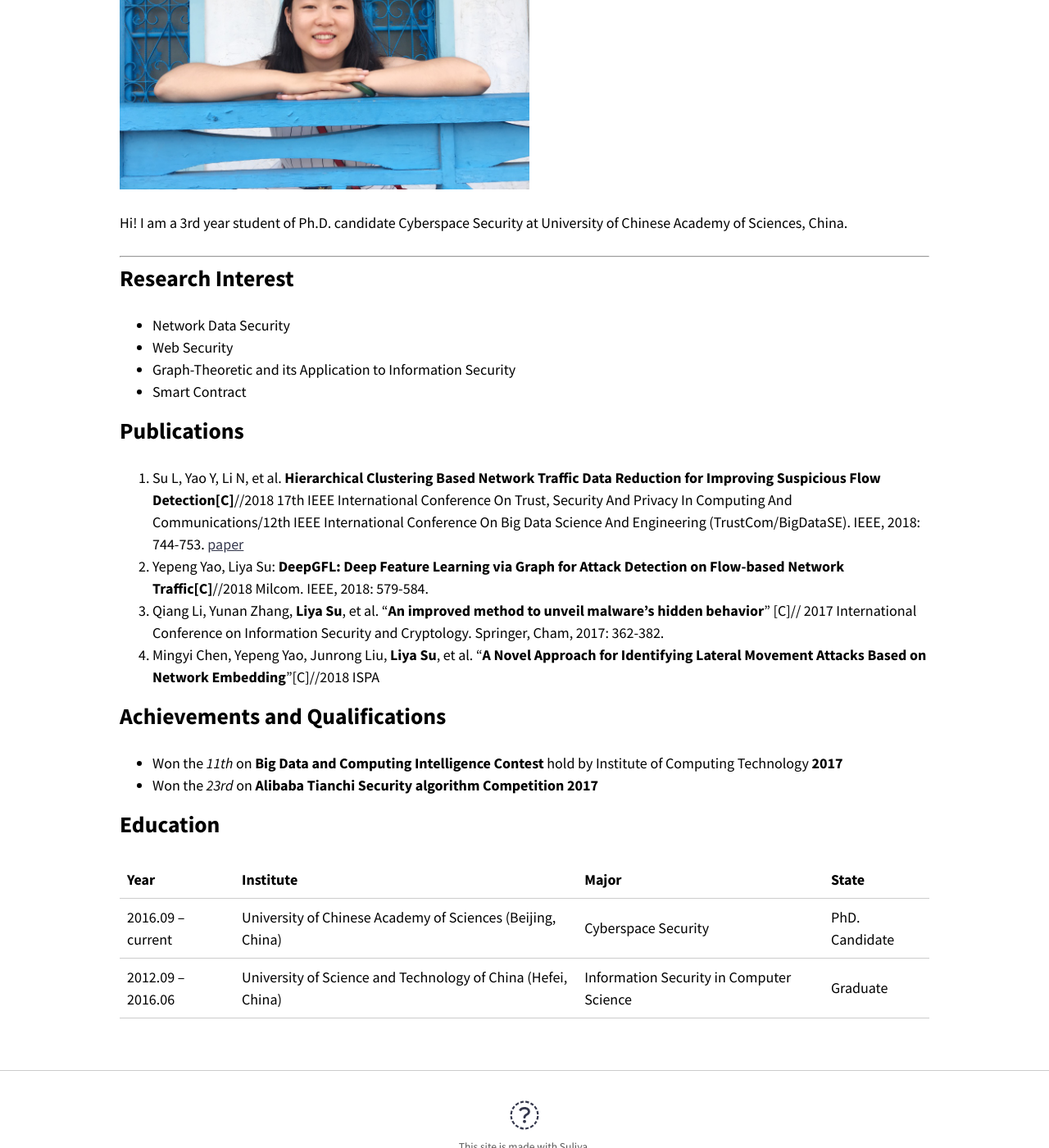
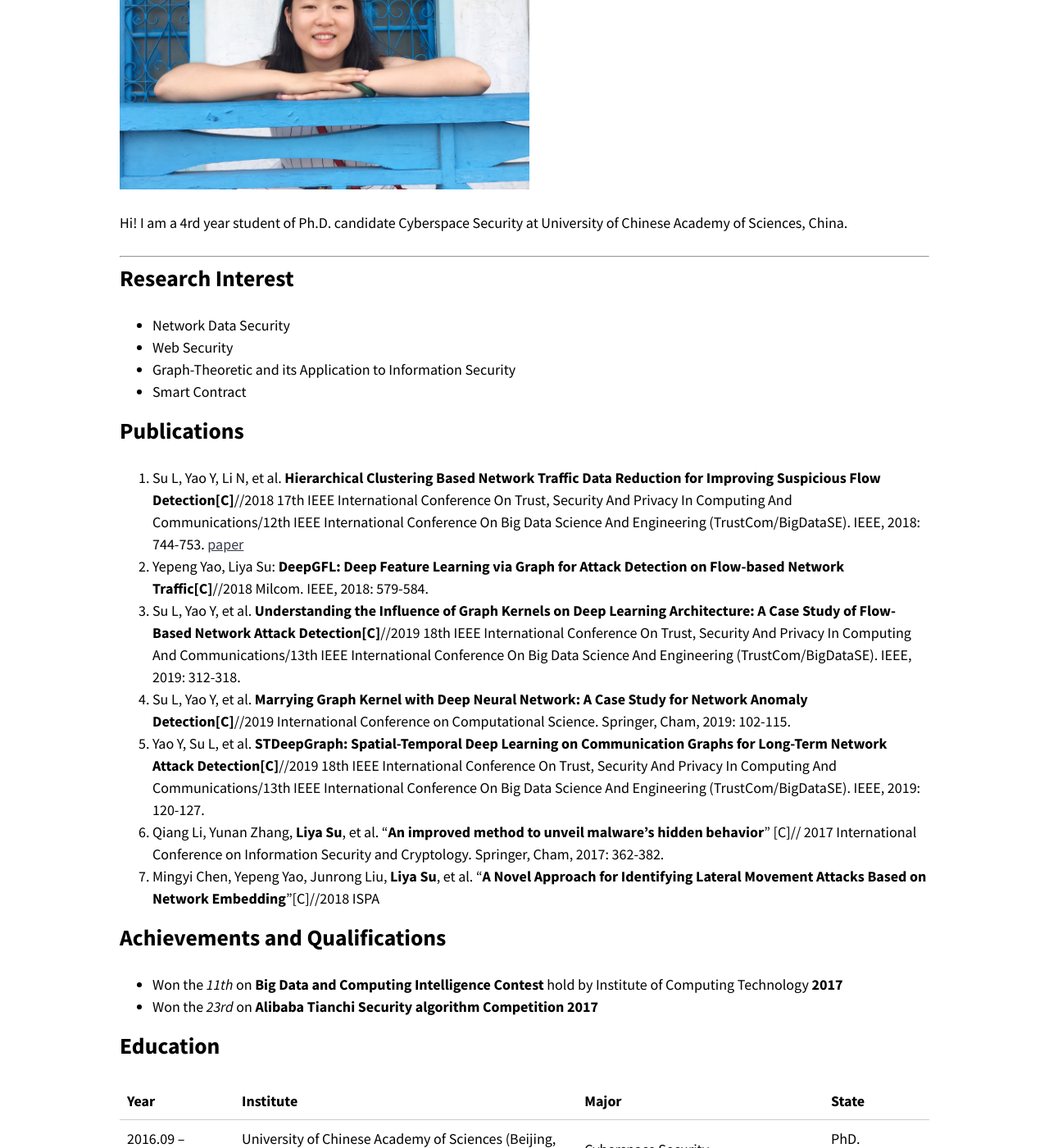
Before and after one commit to serea/serea_old.github.io, a Jekyll site: the page built from cv.md, in a window 1280 px wide and 1400 px high, scrolled down 664 px. Shown: the whole window at 82% size. Built offline with Jekyll 4.4.1, drawn with Linux system fonts in a browser that asks for light colours; nearby versions of some CDN libraries.

Commit message:
wirte readme

```diff
--- a/cv.md
+++ b/cv.md
@@ -11,7 +11,7 @@ entries_layout: grid
 
 <img class="profile-picture" src="/images/sly.jpg" width="500" hegiht="313" >
 
-Hi! I am a 3rd year student of Ph.D. candidate Cyberspace Security at University of Chinese Academy of Sciences, China.
+Hi! I am a 4rd year student of Ph.D. candidate Cyberspace Security at University of Chinese Academy of Sciences, China.
 
 ---
 
@@ -26,8 +26,12 @@ Hi! I am a 3rd year student of Ph.D. candidate Cyberspace Security at University
 
 1. Su L, Yao Y, Li N, et al. **Hierarchical Clustering Based Network Traffic Data Reduction for Improving Suspicious Flow Detection[C]**//2018 17th IEEE International Conference On Trust, Security And Privacy In Computing And Communications/12th IEEE International Conference On Big Data Science And Engineering (TrustCom/BigDataSE). IEEE, 2018: 744-753. [paper](https://ieeexplore.ieee.org/abstract/document/8455976/)
 2. Yepeng Yao, Liya Su: **DeepGFL: Deep Feature Learning via Graph for Attack Detection on Flow-based Network Traffic[C]**//2018 Milcom. IEEE, 2018: 579-584.
-3. Qiang Li, Yunan Zhang, **Liya Su**, et al. “**An improved method to unveil malware's hidden behavior**” [C]// 2017 International Conference on Information Security and Cryptology. Springer, Cham, 2017: 362-382.
-4. Mingyi Chen, Yepeng Yao, Junrong Liu, **Liya Su**, et al. “**A Novel Approach for Identifying Lateral Movement Attacks Based on Network Embedding**”[C]//2018 ISPA
+3. Su L, Yao Y, et al. **Understanding the Influence of Graph Kernels on Deep Learning Architecture: A Case Study of Flow-Based Network Attack Detection[C]**//2019 18th IEEE International Conference On Trust, Security And Privacy In Computing And Communications/13th IEEE International Conference On Big Data Science And Engineering (TrustCom/BigDataSE). IEEE, 2019: 312-318.
+4. Su L, Yao Y, et al. **Marrying Graph Kernel with Deep Neural Network: A Case Study for Network Anomaly Detection[C]**//2019 International Conference on Computational Science. Springer, Cham, 2019: 102-115.
+5. Yao Y, Su L, et al. **STDeepGraph: Spatial-Temporal Deep Learning on Communication Graphs for Long-Term Network Attack Detection[C]**//2019 18th IEEE International Conference On Trust, Security And Privacy In Computing And Communications/13th IEEE International Conference On Big Data Science And Engineering (TrustCom/BigDataSE). IEEE, 2019: 120-127.
+6. Qiang Li, Yunan Zhang, **Liya Su**, et al. “**An improved method to unveil malware's hidden behavior**” [C]// 2017 International Conference on Information Security and Cryptology. Springer, Cham, 2017: 362-382.
+7. Mingyi Chen, Yepeng Yao, Junrong Liu, **Liya Su**, et al. “**A Novel Approach for Identifying Lateral Movement Attacks Based on Network Embedding**”[C]//2018 ISPA
+
 
 ## Achievements and Qualifications
 
```
